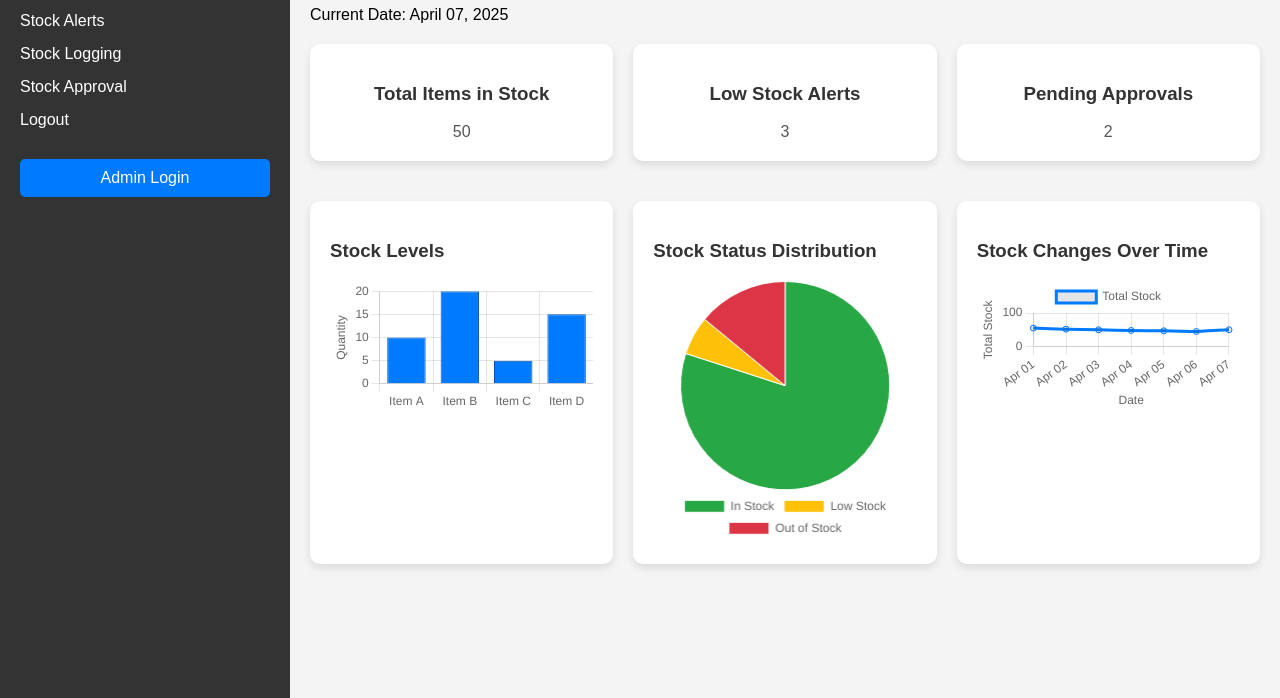
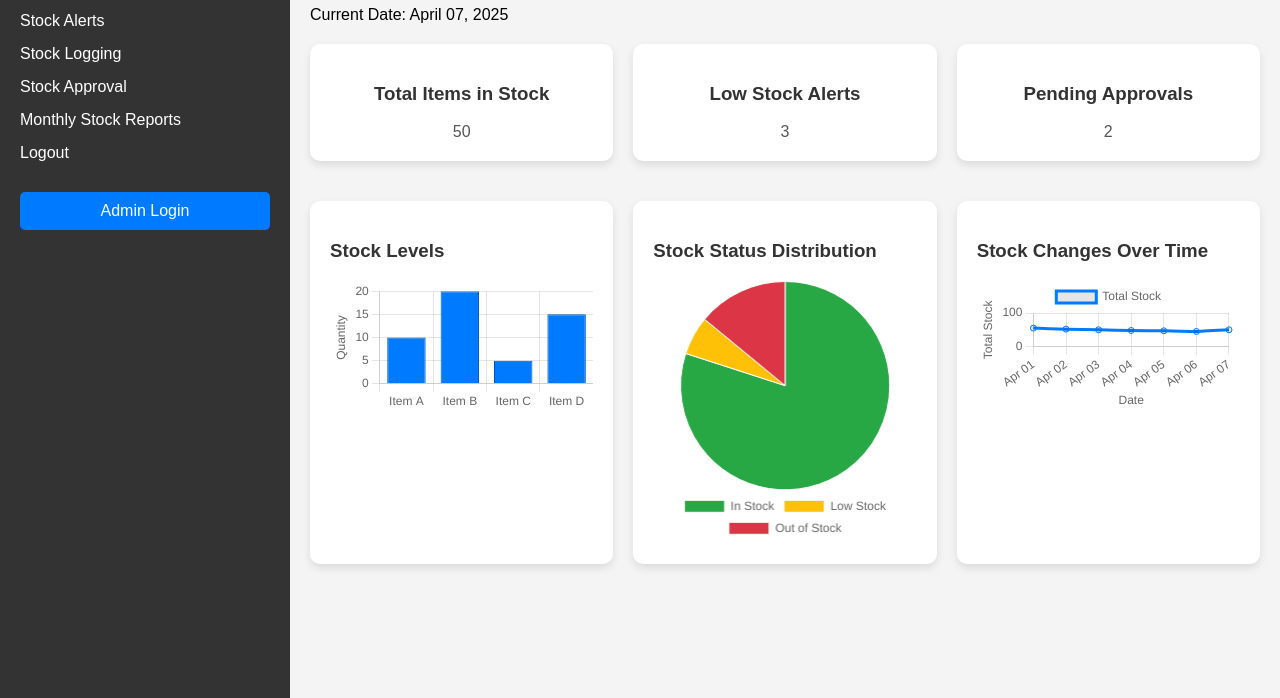
Before and after one commit to DanielWill-1/Stock-Maintance-System, a website: page dashboard.html in a window 1280 px wide. Shown: the part 142-840 px from the top of the page. Drawn offline with nearby package versions, Linux system fonts and the light colour scheme.

Commit message:
Update dashboard.html

```diff
--- a/dashboard.html
+++ b/dashboard.html
@@ -93,6 +93,7 @@
             <a href="/stock-alerts">Stock Alerts</a>
             <a href="/stock-logging">Stock Logging</a>
             <a href="/admin-approval">Stock Approval</a>
+            <a href="/monthly_report">Monthly Stock Reports</a>
             <a href="/logout">Logout</a>
             <div class="admin-btn" onclick="window.location.href='login2.html'">Admin Login</div>
         </div>
```
